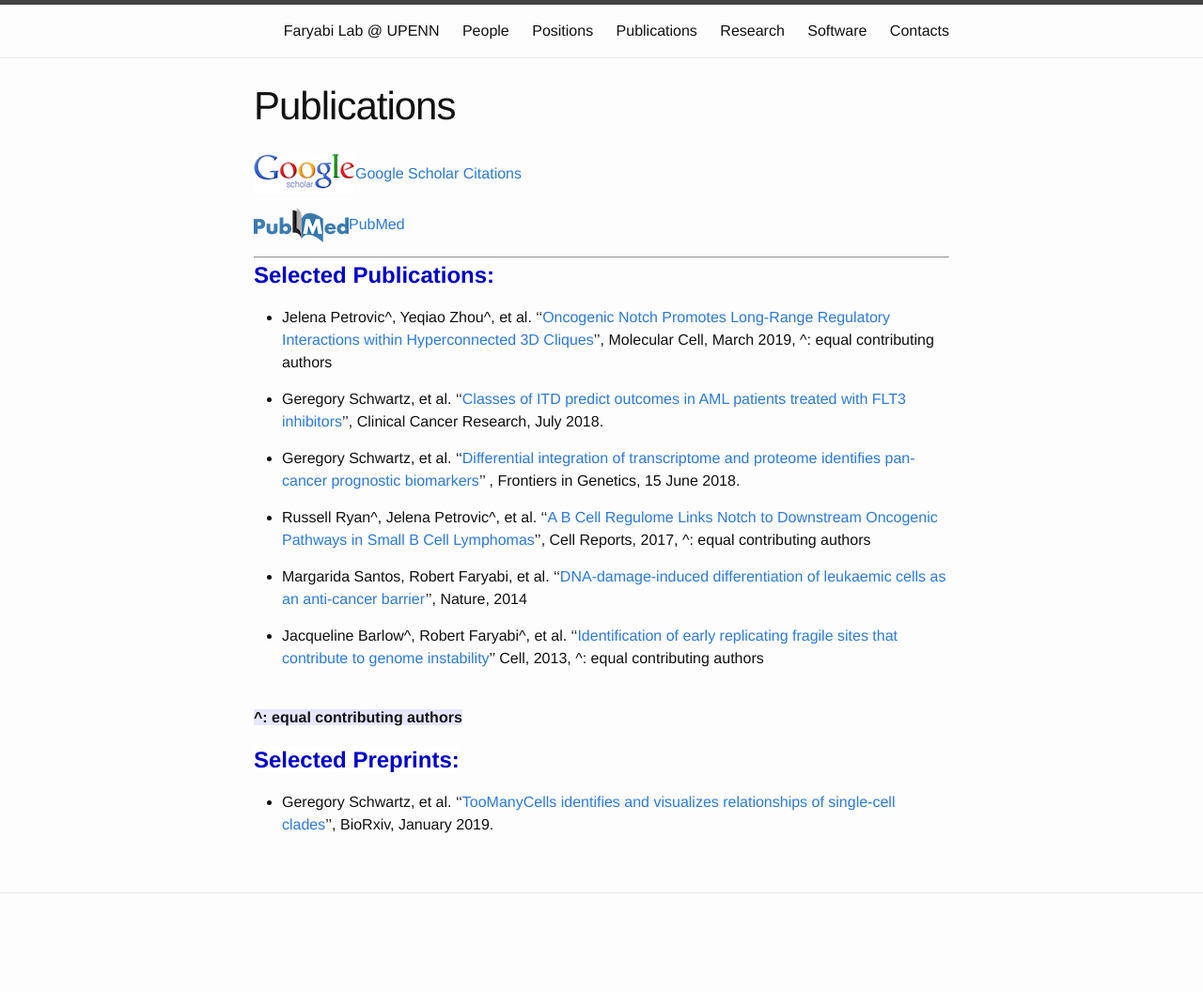
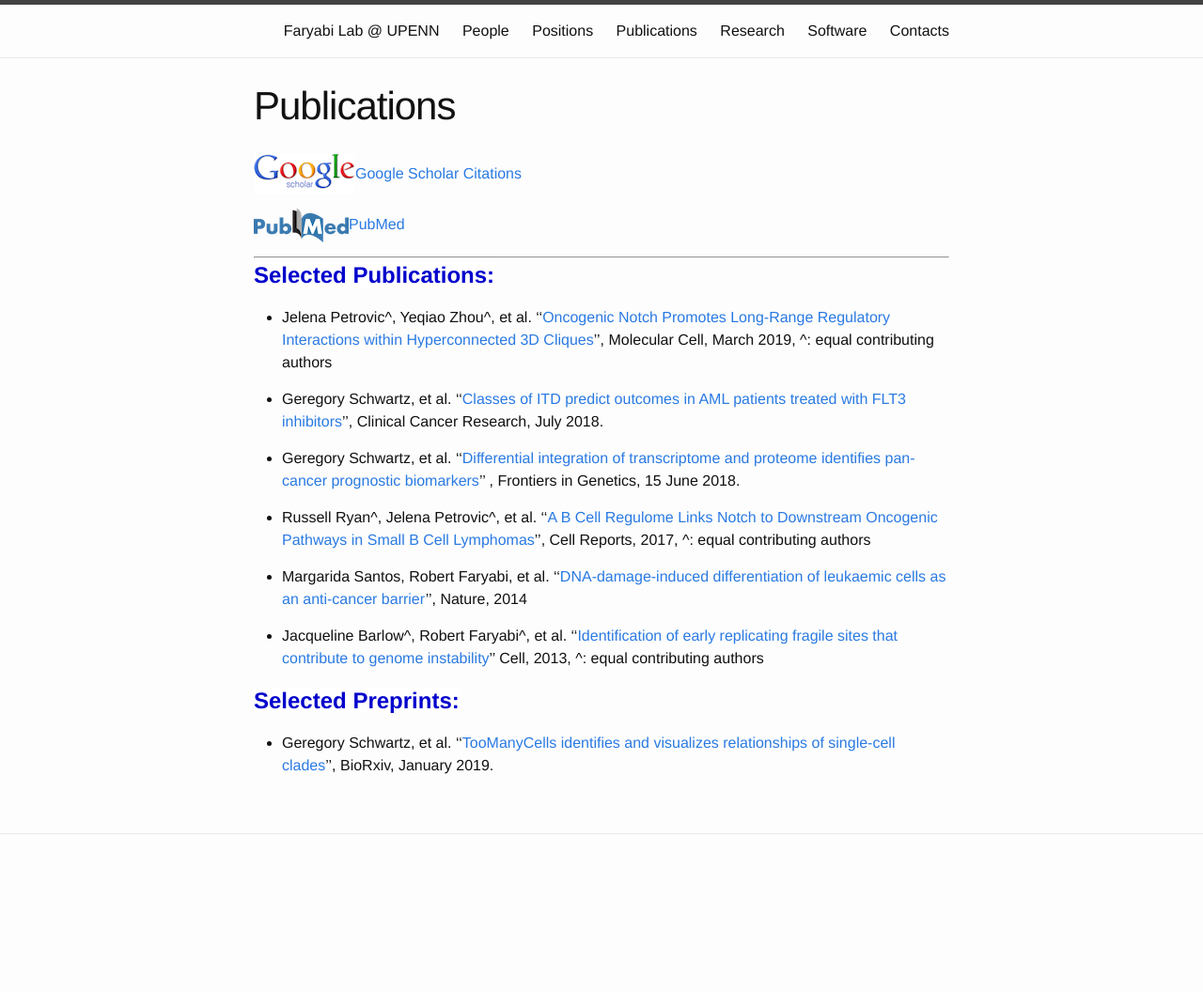
Before and after one commit to faryabib/faryabib.github.io, a Jekyll site: the page built from publications.md, in a window 1280 px wide. Shown: the whole page at 94% size. Built offline with Jekyll 4.4.1, drawn with Linux system fonts in a browser that asks for light colours; after the commit the page ends 993 px from its top, so only the background shows below that; part of the change alters nothing that is shown.

Commit message:
Update publications.md

```diff
--- a/publications.md
+++ b/publications.md
@@ -23,7 +23,7 @@ permalink: /Publications.html
 
 + Jacqueline Barlow^, Robert Faryabi^, et al. ''[Identification of early replicating fragile sites that contribute to genome instability](https://www.sciencedirect.com/science/article/pii/S0092867413000081?via%3Dihub)'' Cell, 2013, ^: equal contributing authors
 
-<br><strong><span style="background-color:rgb(230, 230, 255)">^: equal contributing authors</span><strong>
+[comment]: <br><strong><span style="background-color:rgb(230, 230, 255)">^: equal contributing authors</span><strong>
 
 <strong><span style="font-size: 1.5em; font-weight: bold; color: #0000cc; background-color: #ffffff"> Selected Preprints:</span><strong>
 
```
